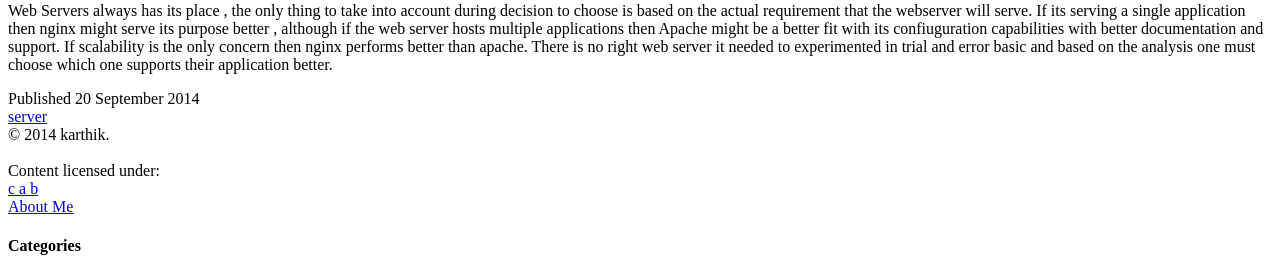
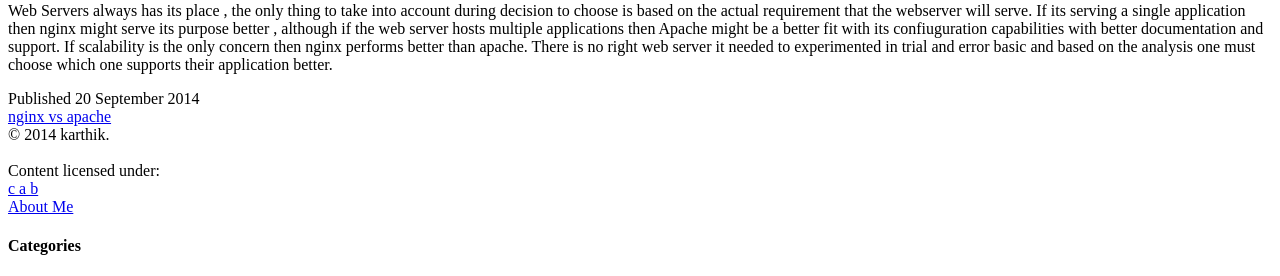
Before and after one commit to karpra/karpra.github.io, a Jekyll site: the page built from _posts/2014-9-20-introduction to http servers.md, in a window 1280 px wide. Shown: the part 1571-1847 px from the top of the page. Built offline with Jekyll 4.4.1, drawn with Linux system fonts in a browser that asks for light colours; nearby versions of some CDN libraries; library files that are not in the unit come from our copies.

Commit message:
Update 2014-9-20-introduction to http servers.md

```diff
--- a/_posts/2014-9-20-introduction to http servers.md
+++ b/_posts/2014-9-20-introduction to http servers.md
@@ -2,7 +2,7 @@
 layout: post
 category : server
 tagline: "Supporting tagline"
-tags : [server]
+tags : [nginx vs apache]
 ---
 
 ## What is Web (aka) Http Server?
```
